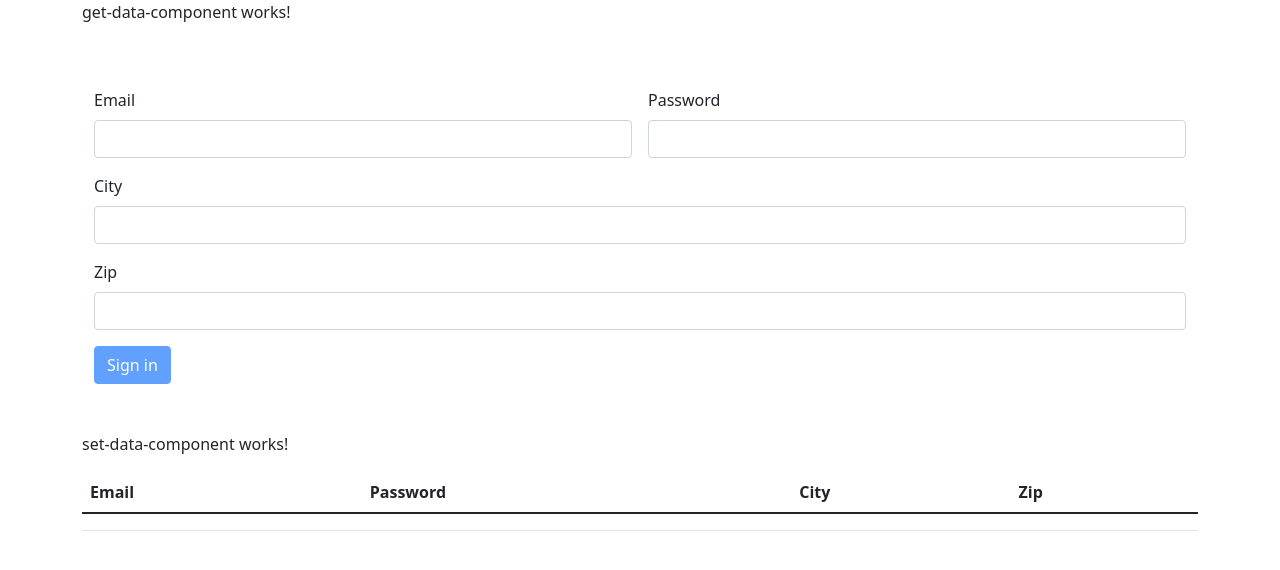
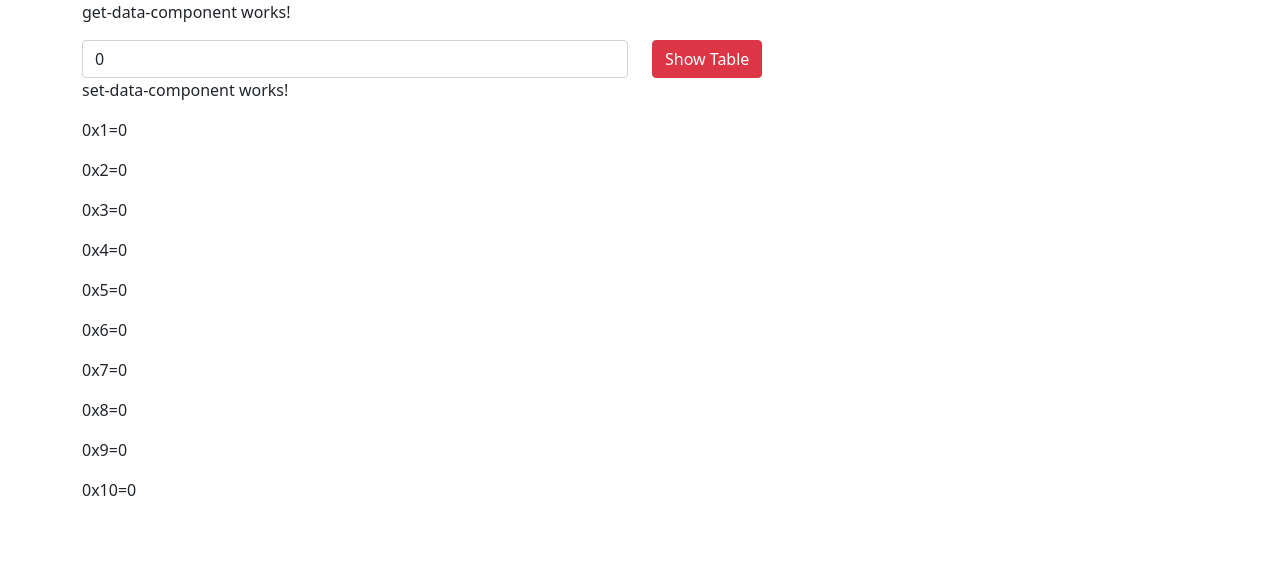
Before and after one commit to ashishdhodia/angularprojecttrial-ashish, an Angular app in the folder my-first-app/: page / in a window 1280 px wide. Shown: the top 570 px of the page. Built offline with nearby package versions, Linux system fonts and the light colour scheme.

Commit message:
Done Task on creating table from number using angular service

```diff
--- a/my-first-app/src/app/get-data-component/get-data-component.component.html
+++ b/my-first-app/src/app/get-data-component/get-data-component.component.html
@@ -20,7 +20,7 @@
   </div> -->
   <!-- {{username}} -->
 
-  <div class="container mb-5">
+  <!-- <div class="container mb-5">
     <form
       class="row g-3 mt-5"
       #myForm="ngForm"
@@ -76,5 +76,13 @@
         </button>
       </div>
     </form>
+  </div> -->
+  <div class="row">
+    <div class="col">
+        <input type="number" class="form-control" [(ngModel)]="number" />
+    </div>
+    <div class="col">
+        <button class="btn btn-danger" (click)="sendNumber()">Show Table</button>
+    </div>
   </div>
 </div>
--- a/my-first-app/src/app/get-data-component/get-data-component.component.ts
+++ b/my-first-app/src/app/get-data-component/get-data-component.component.ts
@@ -24,17 +24,26 @@ export class GetDataComponentComponent implements OnInit {
   //   this.getJson.testToShow(this.username);
   // }
 
-  user: any = `{
-    "email": "",
-    "password": "",
-    "city": "",
-    "zip": ""
-  }`;
+  // user: any = `{
+  //   "email": "",
+  //   "password": "",
+  //   "city": "",
+  //   "zip": ""
+  // }`;
 
-  onSubmit(recUser: any) {
-    console.log(recUser);
-    this.getJson.setData(recUser);
+  // onSubmit(recUser: any) {
+  //   console.log(recUser);
+  //   this.getJson.setData(recUser);
+  // }
+
+  number = 0;
+
+  sendNumber() {
+    this.getJson.setNumber(this.number);
   }
+
+
+
   ngOnInit(): void {
   }
 
--- a/my-first-app/src/app/get-json-data.service.ts
+++ b/my-first-app/src/app/get-json-data.service.ts
@@ -88,20 +88,30 @@ export class GetJsonDataService {
   //   return this.textToShow;
   // }
 
-  user = [{
-    "email": "",
-    "password": "",
-    "city": "",
-    "zip": ""
-  }];
+  // user = [{
+  //   "email": "",
+  //   "password": "",
+  //   "city": "",
+  //   "zip": ""
+  // }];
 
-  setData(recUser: any) {
-    this.user.push(recUser);
-    // console.log(this.user);
+  // setData(recUser: any) {
+  //   this.user.push(recUser);
+  //   // console.log(this.user);
+  // }
+
+  // sendData() {
+  //   return this.user;
+  // }
+
+  number = 0;
+  setNumber(number: any) {
+    this.number = number;
+    // console.log(this.number);
   }
 
-  sendData() {
-    return this.user;
+  sendNumber() {
+    return this.number;
   }
 
 }
--- a/my-first-app/src/app/set-data-component/set-data-component.component.html
+++ b/my-first-app/src/app/set-data-component/set-data-component.component.html
@@ -6,7 +6,7 @@
   <!-- <p class="mt-3">{{getJson.sendText()}}</p> -->
 
 
-  <table class="table">
+  <!-- <table class="table">
     <thead>
       <tr>
         <th scope="col">Email</th>
@@ -23,6 +23,12 @@
         <td>{{user[i].zip}}</td>
       </tr>
     </tbody>
-  </table>
+  </table> -->
+
+  <div *ngFor="let int of arr, let i = index">
+    <p>{{getJson.sendNumber()}}x{{i+1}}={{getJson.sendNumber()*(i+1)}}</p>
+  </div>
+
+
 
 </div>
--- a/my-first-app/src/app/set-data-component/set-data-component.component.ts
+++ b/my-first-app/src/app/set-data-component/set-data-component.component.ts
@@ -15,7 +15,12 @@ export class SetDataComponentComponent implements OnInit {
 
   // text = this.getJson.sendText()
 
-  user = this.getJson.sendData()
+  // user = this.getJson.sendData()
+
+  // number = this.getJson.sendNumber();
+
+  arr = [1, 2, 3, 4, 5, 6, 7, 8, 9, 10]
+
 
   ngOnInit(): void {
   }
```
